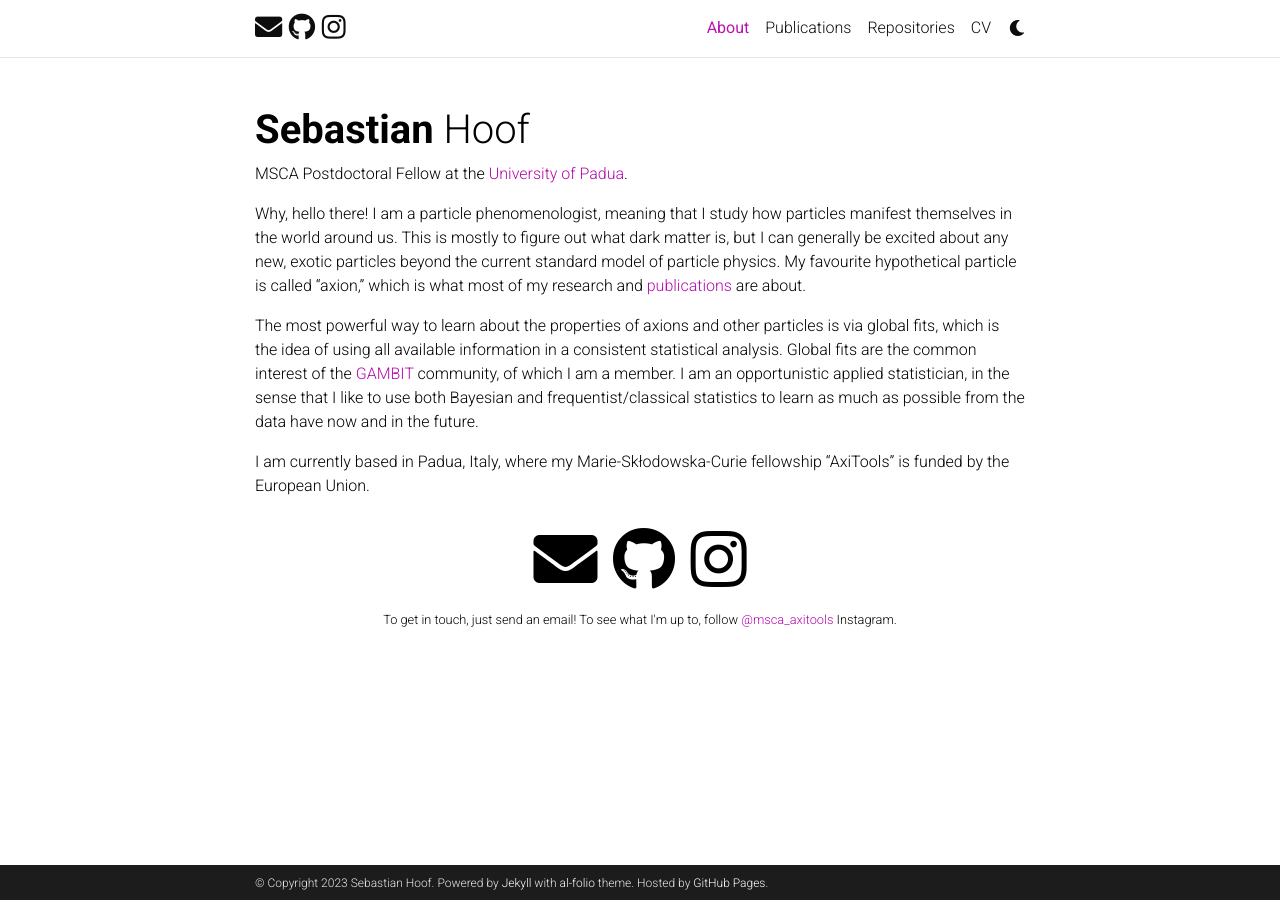
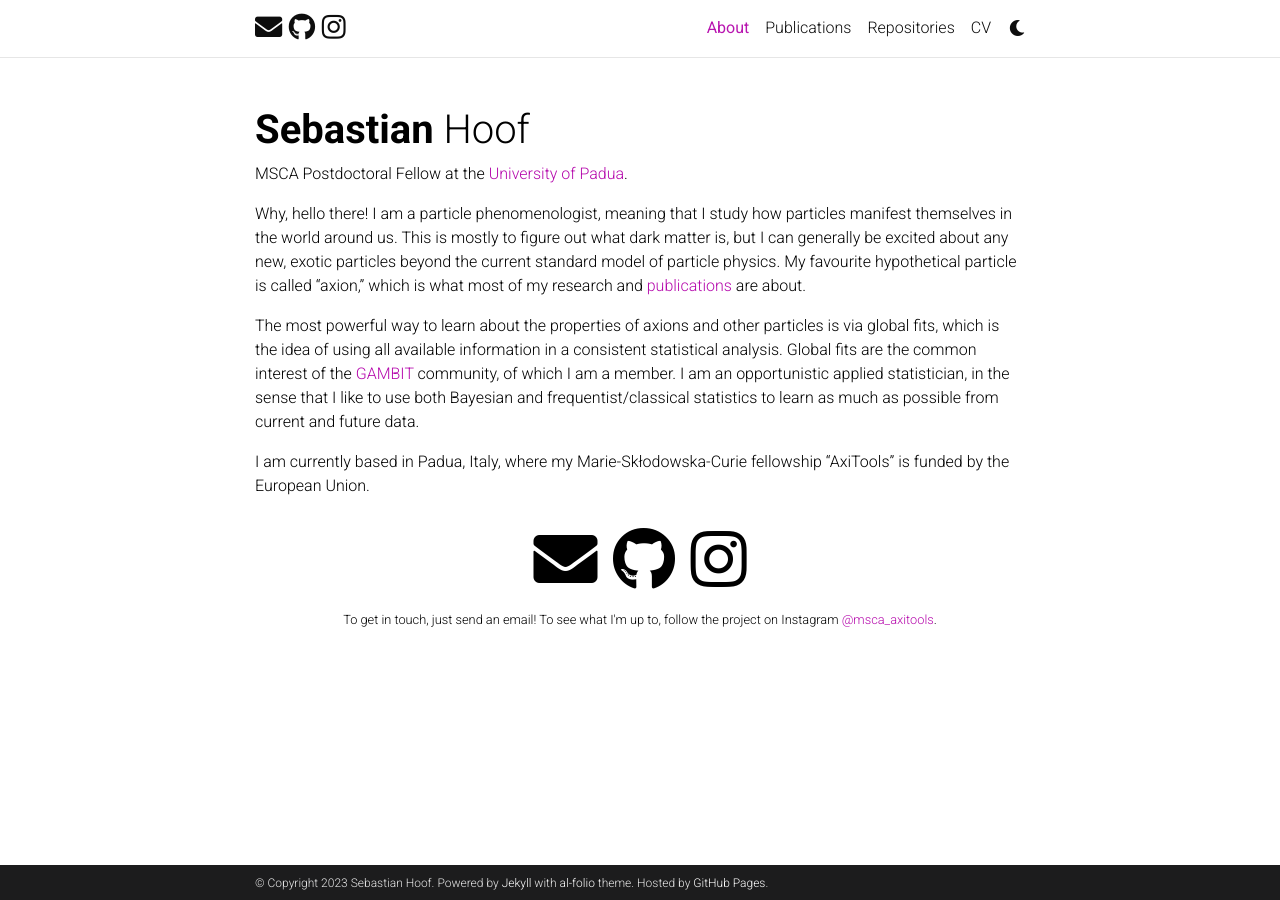
Before and after one commit to sebhoof/sebhoof.github.io, a Jekyll site: the page built from _pages/about.md, in a window 1280 px wide. Built offline with Jekyll 4.4.1, drawn with Linux system fonts in a browser that asks for light colours; comment, search, counter and statistics services are not loaded; a style sheet for code colours, icons or effects is not loaded.

Commit message:
Fixed a typo in About. Smaller fixes.

```diff
--- a/_config.yml
+++ b/_config.yml
@@ -99,7 +99,7 @@ youtube_id: # your youtube channel id (youtube.com/@<youtube_id>)
 discord_id: # your discord id (18-digit unique numerical identifier)
 
 contact_note: >
-  To get in touch, just send an email! To see what I'm up to, follow <a href="https://www.instagram.com/msca_axitools/">@msca_axitools</a>  Instagram.
+  To get in touch, just send an email! To see what I'm up to, follow the project on Instagram <a href="https://www.instagram.com/msca_axitools/">@msca_axitools</a>.
 
 # -----------------------------------------------------------------------------
 # Analytics and search engine verification
--- a/_pages/about.md
+++ b/_pages/about.md
@@ -26,6 +26,6 @@ My favourite hypothetical particle is called &ldquo;axion,&rdquo; which is what
 
 The most powerful way to learn about the properties of axions and other particles is via global fits, which is the idea of using all available information in a consistent statistical analysis.
 Global fits are the common interest of the [GAMBIT](https://gambit.hepforge.org/) community, of which I am a member.
-I am an opportunistic applied statistician, in the sense that I like to use both Bayesian and frequentist/classical statistics to learn as much as possible from the data have now and in the future.
+I am an opportunistic applied statistician, in the sense that I like to use both Bayesian and frequentist/classical statistics to learn as much as possible from current and future data.
 
 I am currently based in Padua, Italy, where my Marie-Sk&#322;odowska-Curie fellowship &ldquo;AxiTools&rdquo; is funded by the European Union.
```
Also changed, not shown: _data/coauthors.yml (added), assets/img/math-screenshot.png (deleted), 1 other file.
